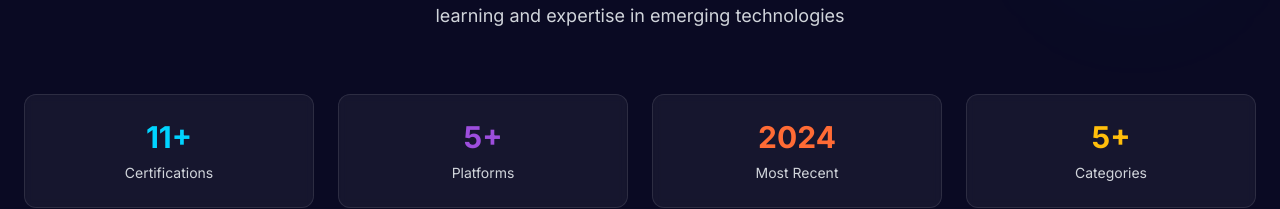
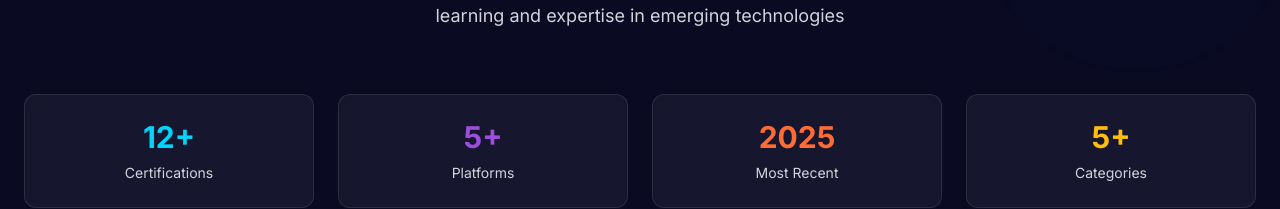
Before and after one commit to Aditya-Sai-19/Personal_Portfolio, a Next.js app: page / in a window 1280 px wide. Shown: the part 6424-6633 px from the top of the page. Built offline with nearby package versions, Linux system fonts and the light colour scheme.

Commit message:
Update certification count and add AI/Cloud color

```diff
--- a/components/Certifications.tsx
+++ b/components/Certifications.tsx
@@ -122,14 +122,14 @@ export default function Certifications() {
   'Robotics': 'text-stellar-yellow',
   'Design': 'text-neon-purple',
   'Marketing': 'text-nebula-pink',
-  'AI/Cloud': 'text-nebula-pink' // Added color for AI/Cloud
+  'AI/Cloud': 'text-nebula-pink'
 };
 
 
   const stats = [
-    { number: '11+', label: 'Certifications', color: 'electric-cyan' },
+    { number: '12+', label: 'Certifications', color: 'electric-cyan' },
     { number: '5+', label: 'Platforms', color: 'neon-purple' },
-    { number: '2024', label: 'Most Recent', color: 'cosmic-orange' },
+    { number: '2025', label: 'Most Recent', color: 'cosmic-orange' },
     { number: '5+', label: 'Categories', color: 'stellar-yellow' }
   ];
 
```
